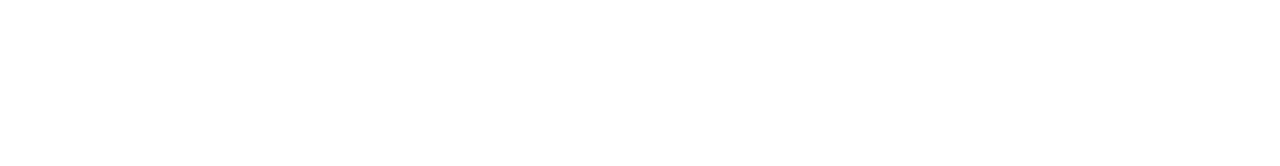
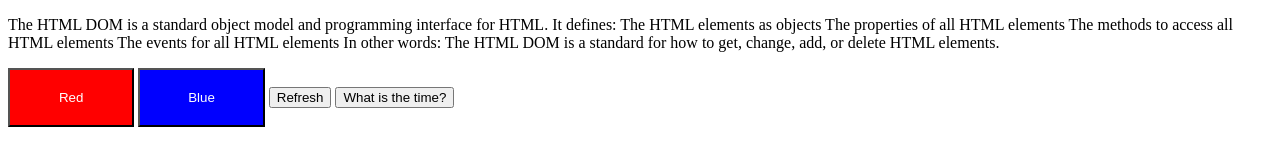
Before and after one commit to ShantonWaldien/js-lesson, a plain HTML site: page index.html in a window 1280 px wide. Drawn offline with Linux system fonts and the light colour scheme.

Commit message:
introduction to dom

```diff
--- a/index.html
+++ b/index.html
@@ -7,14 +7,55 @@
     <meta name="viewport" content="width=device-width, initial-scale=1">
     <!-- <link rel="stylesheet" type="text/css" media="screen" href="main.css" /> -->
     <!-- <script src="main.js"></script> -->
+
+    <style>
+        .red {
+            background-color:red;
+            width: 10%;
+            color: white;
+            padding: 20px;
+        }
+
+        .blue {
+            background-color:blue;
+            width: 10%;
+            color: white;
+            padding: 20px;
+        }
+    </style>
 </head>
 <body>
+
+    <!-- <p id="demo"></p>
+
+    <h1 id="hi"></h1> -->
+
+    <p id="text">The HTML DOM is a standard object model and programming interface for HTML. It defines:
+
+        The HTML elements as objects
+        The properties of all HTML elements
+        The methods to access all HTML elements
+        The events for all HTML elements
+        In other words: The HTML DOM is a standard for how to get, change, add, or delete HTML elements.
+
+
+    </p>
+
+    <button type="button" class="red" ondblclick="changeColor('red');">Red</button>
+    <button type="button" class="blue" ondblclick="changeColor('blue');">Blue</button>
+
+    <button type="button" onClick="refreshPage()">Refresh</button>
+
+    <button onmouseover="displayDate()">What is the time?</button>
+    <p id="date"></p>
 
     <!-- <script src="js/main.js">
     </script> -->
     <!-- <script src="js/objects.js"></script> -->
-    <script src="js/objects-and-prototypes.js"></script>
-    <script src="js/challenge.js"></script>
+    <!-- <script src="js/objects-and-prototypes.js"></script>
+    <script src="js/challenge.js"></script> -->
+    <!-- <script src="js/manipulating-the-dom.js"></script> -->
+    <script src="js/dom.js"></script>
     <!-- <script src="js/conditions.js">
     </script> -->
     <!-- <script src="js/loops.js">
@@ -25,5 +66,7 @@
         console.log("Hello, Im JS!")
     </script> -->
 
+
+
 </body>
 </html>
--- /dev/null
+++ b/js/dom.js
@@ -0,0 +1,24 @@
+
+
+document.getElementById("demo").innerHTML = "Hello Shanton!";
+document.getElementById("hi").innerHTML = "Hello World!";
+
+
+// Create an html filename , create a paragraph describing what document onject module is .. below the paragraph you must have a red button and a blue button.
+
+// When you click on the blue button the paragraph text color should change to blue, same goes for red.
+
+// Write a JS Function "Change Color"
+
+function changeColor (newColor) {
+    let btn = document.getElementById('text');
+    btn.style.color = newColor;
+}
+
+function refreshPage(){
+    window.location.reload();
+}
+
+function displayDate() {
+    document.getElementById("date").innerHTML = Date();
+}
```
Also changed, not shown: js/manipulating-the-dom.js (added, +13 -0 lines).
